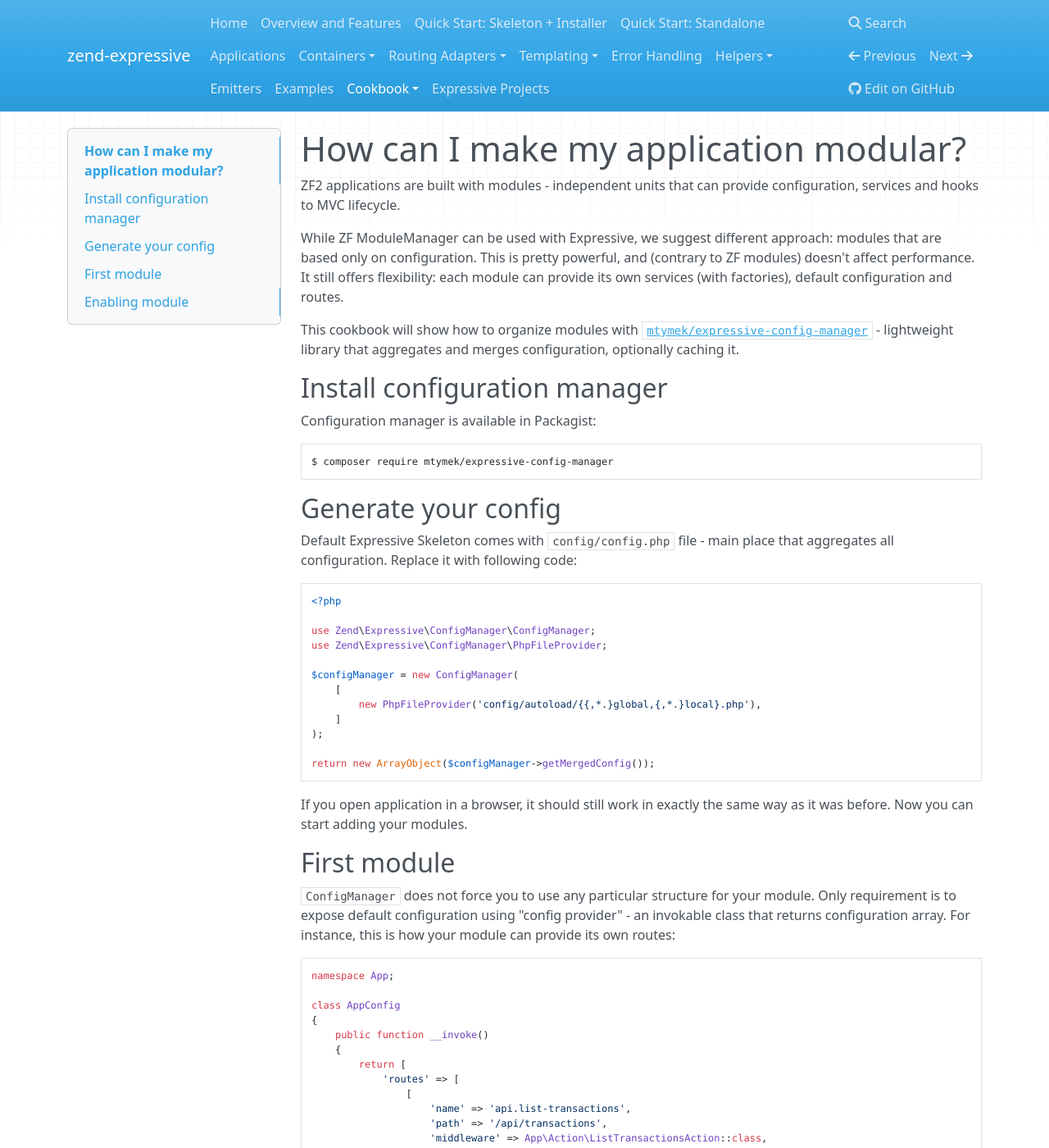
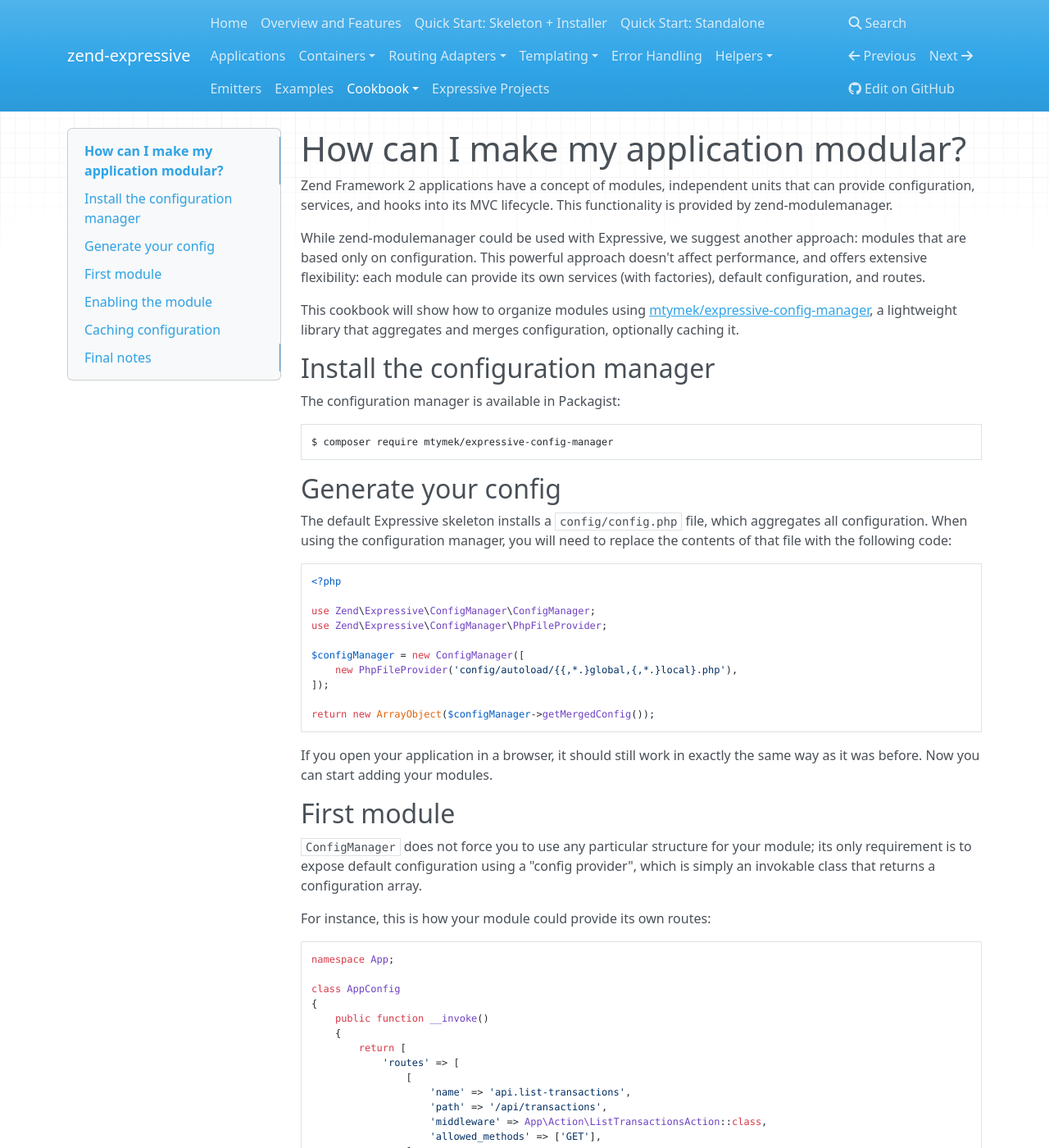
Before and after one commit to zendframework/zend-expressive, an MkDocs documentation site: the page built from doc/book/cookbook/modular-layout.md, in a window 1280 px wide and 1400 px high. Shown: the whole window at 82% size. Built offline with MkDocs 1.6.1, drawn with Linux system fonts in a browser that asks for light colours; nearby versions of some CDN libraries; old or Windows-style settings are respelled for this version of MkDocs; some of the changed text lies outside the part shown.

Commit message:
Final edits on modular recipe
- Normalized headers.
- Grammatical and phrasing edits.
- Added section on caching.

````diff
--- a/doc/book/cookbook/modular-layout.md
+++ b/doc/book/cookbook/modular-layout.md
@@ -1,21 +1,21 @@
-How can I make my application modular?
-======================================
+# How can I make my application modular?
 
-ZF2 applications are built with modules - independent units that can provide
-configuration, services and hooks to MVC lifecycle.
+Zend Framework 2 applications have a concept of modules, independent units that
+can provide configuration, services, and hooks into its MVC lifecycle. This
+functionality is provided by zend-modulemanager.
 
-While ZF ModuleManager can be used with Expressive, we suggest different approach:
-modules that are based only on configuration. This is pretty powerful, and (contrary
-to ZF modules) doesn't affect performance. It still offers flexibility: each module
-can provide its own services (with factories), default configuration and routes.
+While zend-modulemanager could be used with Expressive, we suggest another
+approach: modules that are based only on configuration. This powerful approach
+doesn't affect performance, and offers extensive flexibility: each module can
+provide its own services (with factories), default configuration, and routes.
 
-This cookbook will show how to organize modules with
-[`mtymek/expressive-config-manager`](https://github.com/mtymek/expressive-config-manager)
-- lightweight library that aggregates and merges configuration, optionally caching it.
+This cookbook will show how to organize modules using
+[mtymek/expressive-config-manager](https://github.com/mtymek/expressive-config-manager),
+a lightweight library that aggregates and merges configuration, optionally caching it.
 
-## Install configuration manager
+## Install the configuration manager
 
-Configuration manager is available in Packagist:
+The configuration manager is available in Packagist:
 
 ```bash
 $ composer require mtymek/expressive-config-manager
@@ -23,8 +23,9 @@
 
 ## Generate your config
 
-Default Expressive Skeleton comes with `config/config.php` file - main place that
-aggregates all configuration. Replace it with following code:
+The default Expressive skeleton installs a `config/config.php` file, which
+aggregates all configuration. When using the configuration manager, you will
+need to replace the contents of that file with the following code:
 
 ```php
 <?php
@@ -32,24 +33,24 @@
 use Zend\Expressive\ConfigManager\ConfigManager;
 use Zend\Expressive\ConfigManager\PhpFileProvider;
 
-$configManager = new ConfigManager(
-    [
-        new PhpFileProvider('config/autoload/{{,*.}global,{,*.}local}.php'),
-    ]
-);
+$configManager = new ConfigManager([
+    new PhpFileProvider('config/autoload/{{,*.}global,{,*.}local}.php'),
+]);
 
 return new ArrayObject($configManager->getMergedConfig());
 ```
 
-If you open application in a browser, it should still work in exactly the same way
-as it was before. Now you can start adding your modules.
+If you open your application in a browser, it should still work in exactly the
+same way as it was before. Now you can start adding your modules.
 
 ## First module
 
-`ConfigManager` does not force you to use any particular structure for your module.
-Only requirement is to expose default configuration using "config provider" - an
-invokable class that returns configuration array. For instance, this is how your
-module can provide its own routes:
+`ConfigManager` does not force you to use any particular structure for your
+module; its only requirement is to expose default configuration using a "config
+provider", which is simply an invokable class that returns a configuration
+array.
+
+For instance, this is how your module could provide its own routes:
 
 ```php
 namespace App;
@@ -78,24 +79,79 @@
 }
 ```
 
-## Enabling module
+## Enabling the module
 
-Finally, you can enable your module by adding config class `ConfigManager` constructor in
-`config/config.php` file:
+Finally, you can enable your module by adding a reference to your config class
+within the arguments of the `ConfigManager` constructor in the `config/config.php`
+file:
 
 ```php
-$configManager = new ConfigManager(
-    [
-        App\AppConfig::class,
-        new PhpFileProvider('config/autoload/{{,*.}global,{,*.}local}.php'),
-    ]
-);
+$configManager = new ConfigManager([
+    App\AppConfig::class,
+    new PhpFileProvider('config/autoload/{{,*.}global,{,*.}local}.php'),
+]);
 ```
 
-This looks simple, but it is flexible:
-- You pass list of config providers to `ConfigManager` constructor.
-- Configuration is merged in the same order as it is passed.
-- You can override default configuration using `*.global.php` and `*.local.php` files.
+## Caching configuration
+
+In order to provide configuration caching, two things must occur:
+
+- First, you must define a `config_cache_enabled` key in your configuration
+  somewhere.
+- Second, you must pass a second argument to the `ConfigManager`, the location
+  of the cache file to use.
+
+The `config_cache_enabled` key can be defined in any of your configuration
+providers, including the autoloaded configuration files. We recommend defining
+them in two locations:
+
+- `config/autoload/global.php` should define the value to `true`, as the
+  production setting.
+- `config/autoload/local.php` should also define the setting, and use a value
+  appropriate to the current environment. In development, for instance, this
+  would be `false`.
+
+```php
+// config/autoload/global.php
+
+return [
+    'config_cache_enabled' => true,
+    /* ... */
+];
+
+// config/autoload/local.php
+
+return [
+    'config_cache_enabled' => false, // <- development!
+    /* ... */
+];
+```
+
+You would then alter your `config/config.php` file to add the second argument.
+The following example builds on the previous, and demonstrates having the
+`AppConfig` entry enabled. The configuration will be cached to
+`data/config-cache.php` in the application root:
+
+```php
+$configManager = new ConfigManager([
+    App\AppConfig::class,
+    new PhpFileProvider('config/autoload/{{,*.}global,{,*.}local}.php'),
+], 'data/config-cache.php');
+```
+
+When the configuration cache path is present, if the `config_cache_enabled` flag
+is enabled, then configuration will be read from the cached configuration,
+instead of parsing and merging the various configuration sources.
+
+## Final notes
+
+This approach may look simple, but it is flexible and powerful:
+
+- You pass a list of config providers to the `ConfigManager` constructor.
+- Configuration is merged in the same order as it is passed, with later entries
+  having precedence.
+- You can override module configuration using `*.global.php` and `*.local.php` files.
 - If cached config is found, `ConfigManager` does not iterate over provider list.
 
-For more details, please refer to [Config Manager Documentation](https://github.com/mtymek/expressive-config-manager#expressive-configuration-manager).
+For more details, please refer to the
+[Config Manager Documentation](https://github.com/mtymek/expressive-config-manager#expressive-configuration-manager).
````
